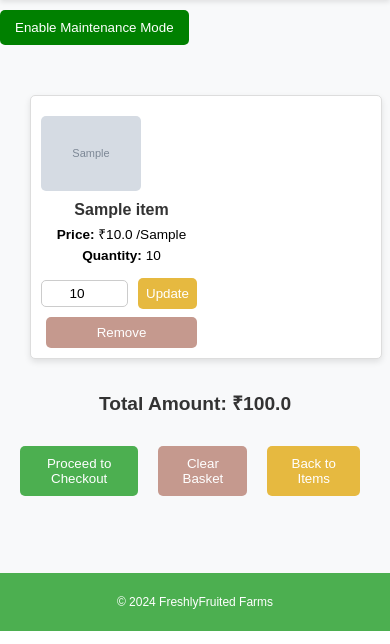
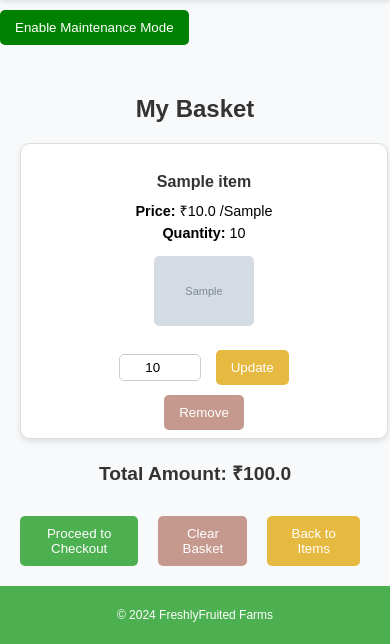
Before and after one commit to phaneendra218/Farm, a Flask app: page /basket in a window 390 px wide. Shown: the part 213-857 px from the top of the page. Run offline with Flask 3, Linux system fonts and the light colour scheme; the visitor is signed in with stand-in values (Sample User, id 1); tables that the repository leaves empty hold one stand-in row (values such as "Sample post"); grey boxes marked "Sample" are stand-in pictures.

Commit message:
Basket containers20

```diff
--- a/static/css/styles.css
+++ b/static/css/styles.css
@@ -142,7 +142,7 @@ main {
     border-radius: 50%;
 }
 /* Item and Basket Container Styles */
-.item-container {
+.item-container, .basket-container {
     display: flex;
     flex-wrap: wrap;
     gap: 15px;
@@ -298,25 +298,22 @@ button:hover {
 }
 /* Media Queries for Basket items*/
 .basket-container {
-    display: flex;                /* Change from grid to flex */
-    flex-wrap: wrap;               /* Allows wrapping */
-    justify-content: center; /* Space items evenly */
-    gap: 15px;                      /* Gap between items */
+    display: grid;
+    grid-template-columns: repeat(auto-fit, minmax(250px, 1fr));
+    gap: 10px;
+    justify-content: center;
     margin: 20px auto;
     max-width: 1200px;
+    grid-auto-rows: minmax(100px, auto);
 }
 
 .basket-item-card {
-    display: flex;                /* Flex layout for image and details */
-    flex-direction: row;          /* Horizontal arrangement inside card */
-    align-items: center;          /* Align items vertically */
     border: 1px solid #ddd;
     border-radius: 10px;
     padding: 12px;
+    text-align: center;
     box-shadow: 0px 3px 6px rgba(0, 0, 0, 0.1);
-    width: 100%;                  /* Full width for better alignment */
-    max-width: 500px;             /* Limit the width of each card */
-    background-color: #fff;
+    min-height: 250px;
 }
 
 .basket-item-card h4 {
@@ -331,10 +328,9 @@ button:hover {
 
 .basket-item-card img {
     width: 150px;
-    height: 110px;
+    height: 100px;
     object-fit: cover;
-    border-radius: 5px;
-    margin-right: 15px;           /* Space between image and details */
+    margin-bottom: 10px;
 }
 
 .no-image {
@@ -398,153 +394,51 @@ button:hover {
 .empty-basket-message a {
     color: #008fee;
 }
-/* Quantity input and buttons */
-.basket-item-actions {
-    display: flex;
-    flex-direction: row;          /* Arrange buttons horizontally */
-    gap: 10px;                    /* Space between buttons */
-    margin-top: 10px;
-}
-
-.basket-item-content input[type="number"] {
-    width: 70px;
-    padding: 5px;
-    text-align: center;
-    border: 1px solid #ccc;
-    border-radius: 5px;
-}
-
-.basket-item-actions .btn-update {
+.basket-item-card .btn-update {
     background-color: #e6b940;
     color: white;
     border: none;
-    padding: 5px 10px;
-    border-radius: 5px;
 }
 
-.basket-item-actions .btn-update:hover {
+.basket-item-card .btn-update:hover {
     background-color: #c28f04;
 }
-
-.basket-item-actions .btn-danger {
+.basket-item-card .btn-danger {
     background-color: #c5998e;
     color: white;
     border: none;
-    padding: 5px 10px;
-    border-radius: 5px;
 }
 
-.basket-item-actions .btn-danger:hover {
+.basket-item-card .btn-danger:hover {
     background-color: #c26c3b;
 }
 
 /* Media Queries */
-/* For tablets and smaller screens */
 @media (max-width: 768px) {
     .basket-container {
-        display: flex;             /* Maintain flex layout */
-        flex-direction: column;    /* Stack basket items vertically */
-        gap: 10px;                 /* Add spacing between items */
-        padding: 0 15px;           /* Add some padding to container */
+        grid-template-columns: repeat(auto-fit, minmax(200px, 1fr));
+        gap: 8px;
+    }
+
+    .basket-item-card img {
+        width: 120px;
+        height: 80px;
+    }
+}
+
+@media (max-width: 480px) {
+    .basket-container {
+        grid-template-columns: repeat(auto-fit, minmax(150px, 1fr));
+        gap: 6px;
     }
 
     .basket-item-card {
-        flex-direction: column;    /* Stack image and details vertically */
-        align-items: center;       /* Center-align content */
-        padding: 15px;
+        padding: 8px;
     }
 
     .basket-item-card img {
-        width: 120px;              /* Adjust image size */
-        height: 100px;
-        margin-bottom: 10px;       /* Add space below the image */
-    }
-
-    .basket-item-content {
-        text-align: center;        /* Center-align text on smaller screens */
-    }
-
-    .basket-item-actions {
-        flex-direction: column;    /* Stack buttons vertically */
-        gap: 8px;                  /* Add spacing between buttons */
-        width: 100%;               /* Make buttons span full width */
-    }
-
-    .basket-item-actions form {
-        width: 100%;               /* Ensure forms/buttons take full width */
-    }
-
-    .basket-item-actions .btn-update,
-    .basket-item-actions .btn-danger {
-        width: 100%;               /* Full-width buttons */
-        padding: 10px;             /* Adjust button padding for touch-friendliness */
-    }
-}
-
-/* For mobile phones */
-@media (max-width: 480px) {
-    .basket-container {
-        padding: 0 10px; /* Reduce side padding for small screens */
-    }
-
-    .basket-item-card {
-        display: flex;
-        flex-wrap: nowrap; /* Prevent content wrapping initially */
-        align-items: flex-start; /* Align items to the top */
-        padding: 10px; /* Reduce padding inside the card */
-        border: 1px solid #ddd; /* Optional: Add a border for better visibility */
-        border-radius: 5px; /* Optional: Add rounded corners */
-        margin-bottom: 10px; /* Space between items */
-    }
-
-    .basket-item-card img {
-        width: 100px; /* Set fixed size for image */
-        height: auto;
-        margin-right: 10px; /* Add spacing between image and content */
-    }
-
-    .basket-item-content {
-        flex: 1; /* Allow content to take remaining space */
-        display: flex;
-        flex-direction: column; /* Stack Name, Price, and Quantity vertically */
-        justify-content: flex-start;
-    }
-
-    .basket-item-content h4 {
-        font-size: 1em; /* Adjust font size for headings */
-        margin: 0 0 5px 0; /* Add spacing below the name */
-    }
-
-    .basket-item-content p {
-        font-size: 0.85em; /* Adjust font size for text */
-        margin: 0 0 5px 0; /* Space below each detail */
-    }
-
-    .basket-item-actions {
-        display: flex;
-        flex-wrap: nowrap; /* Prevent buttons from wrapping unnecessarily */
-        margin-top: 10px;
-    }
-
-    .basket-item-actions form {
-        flex: 1;
-        display: flex;
-        align-items: center;
-        margin: 0 5px 0 0; /* Add spacing between forms */
-    }
-
-    .basket-item-actions .btn-update,
-    .basket-item-actions .btn-danger {
-        flex: 1;
-        padding: 8px; /* Adjust padding for smaller buttons */
-        margin: 0 5px; /* Add spacing between buttons */
-    }
-
-    .basket-item-actions input[type="number"] {
-        flex: 2;
-        padding: 5px;
-        font-size: 0.85em;
-        margin-right: 5px; /* Add space between input and buttons */
+        width: 100px;
+        height: 70px;
     }
 }
 
--- a/templates/basket.html
+++ b/templates/basket.html
@@ -1,35 +1,32 @@
 {% extends "base.html" %}
 
 {% block content %}
-<!-- <h2 class="text-center" style="margin-top: 20px;">My Basket</h2> -->
+<h2 class="text-center" style="margin-top: 20px;">My Basket</h2>
 
 {% if basket_items %}
     <div class="basket-container">
         {% for basket_item, item in basket_items %}
             <div class="basket-item-card">
+                <h4>{{ item.name }}</h4>
+                <p><strong>Price:</strong> ₹{{ item.price }} /{{ item.unit }}</p>
+                <p><strong>Quantity:</strong> {{ basket_item.quantity | int }}</p>
+
                 {% if item.image_path %}
                     <img src="{{ url_for('static', filename='uploads/' + item.image_path.split('/')[-1]) }}" alt="{{ item.name }}">
                 {% else %}
                     <p class="no-image">No image available</p>
                 {% endif %}
-            <div class="basket-item-content">
-                <h4>{{ item.name }}</h4>
-                <p><strong>Price:</strong> ₹{{ item.price }} /{{ item.unit }}</p>
-                <p><strong>Quantity:</strong> {{ basket_item.quantity | int }}</p>
 
-                <div class="basket-item-actions">
                 <!-- Update Quantity Form -->
                 <form method="POST" action="{{ url_for('update_basket_quantity', item_id=item.id) }}">
                     <input type="number" name="quantity" value="{{ basket_item.quantity | int }}" min="1" max="50" step="1">
-                        <button type="submit" class="btn-update">Update</button>
+                    <button type="submit" class="btn-update btn-sm">Update</button>
                 </form>
 
                 <!-- Remove Item Button -->
                 <form method="POST" action="{{ url_for('remove_from_basket', item_id=item.id) }}">
-                        <button type="submit" class="btn-danger">Remove</button>
+                    <button type="submit" class="btn-danger btn-sm">Remove</button>
                 </form>
-                </div>
-            </div>
             </div>
         {% endfor %}
     </div>
--- a/templates/checkout.html
+++ b/templates/checkout.html
@@ -53,7 +53,7 @@
   <div id="order-summary-details" class="hidden">
     <div id="items-summary">
       {% for basket_item in basket_items %}
-        <!-- <p>{{ basket_item.item.name }} x {{ basket_item.quantity }} - ₹{{ basket_item.item.price|float * basket_item.quantity|float }}</p> -->
+        <p>{{ basket_item.item.name }} x {{ basket_item.quantity }} - ₹{{ basket_item.item.price|float * basket_item.quantity|float }}</p>
       {% endfor %}
     </div>
     <div id="total-price">
@@ -379,9 +379,9 @@ document.querySelectorAll('input[name="payment_method"]').forEach(input => {
           totalPrice += itemTotal;
           itemsSummaryDiv.innerHTML += `
             <div class="basket-item-card">
-              <img src="{{ url_for('static', filename='uploads/' + item.image_path.split('/')[-1]) }}" alt="{{ item.name }}">
-              <div class="basket-item-content">
               <h4>${item.name}</h4>
+              <div class="item-image">
+                <img src="${item.image_url}" alt="${item.name}" width="100%" height="150px" border-radius="5px" margin-top="10px">
               </div>
               <p><strong>Price:</strong> ₹${item.price} /${item.unit}</p>
               <p><strong>Quantity:</strong> ${item.quantity}</p>
```
Lines whose indentation alone changed are shown as unchanged.
